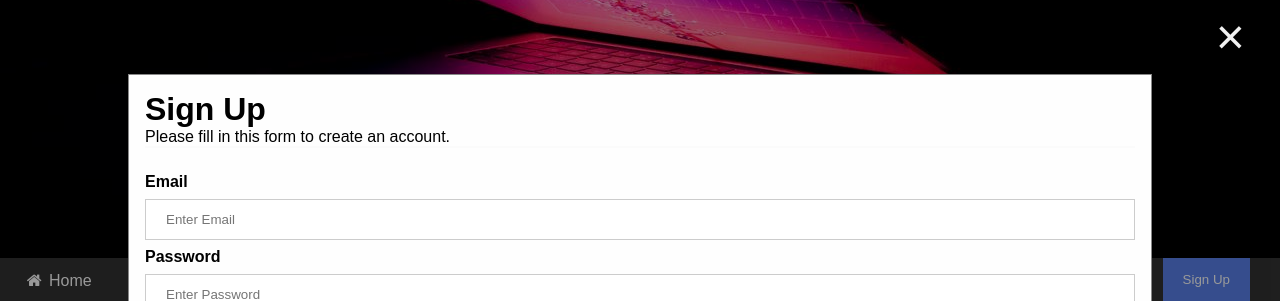
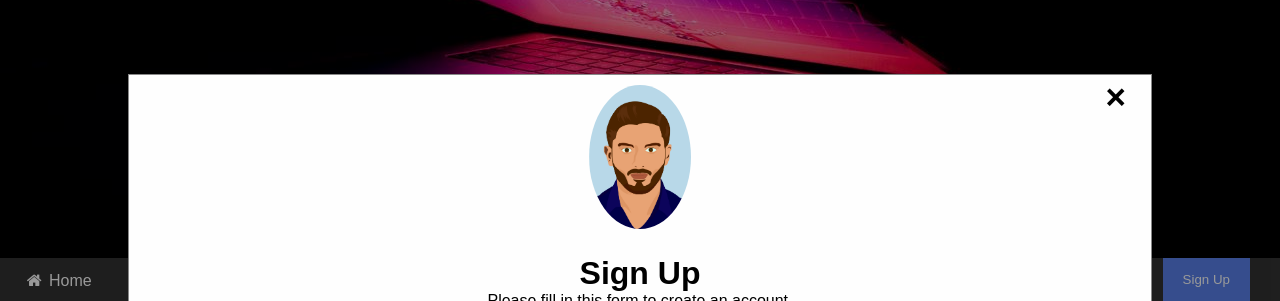
Before and after one commit to the-pandey-ji/MeraIdea, a PHP site: page / in a window 1280 px wide, after a click on "Sign Up". Shown: the top 301 px of the page. Run offline with PHP 8.4, Linux system fonts and the light colour scheme.

Commit message:
avatar set to signup form

```diff
--- a/index.html
+++ b/index.html
@@ -95,11 +95,14 @@
 
 
      <div id="id02" class="modal">
-      <span onclick="document.getElementById('id02').style.display='none'" style="color: #f1f1f1; position: absolute; right:35px ; top: 25px;font-size: 50px;" title="Close">&times;</span>
       <form class="modal-content" action="">
+        <div class="imgcontainer">
+        <span onclick="document.getElementById('id02').style.display='none'" class="close" title="Close">&times;</span>
+        <img src="photos/avatar.png" alt="Avatar" style="width: 10%;" class="avatar">
+      </div>
         <div class="container">
-          <h1>Sign Up</h1>
-          <p>Please fill in this form to create an account.</p>
+          <h1 style="  text-align: center;">Sign Up</h1>
+          <p style="  text-align: center;">Please fill in this form to create an account.</p>
           <hr>
           <label for="email"><b>Email</b></label>
           <input type="text" placeholder="Enter Email" name="email" required>
--- a/login.css
+++ b/login.css
@@ -44,6 +44,7 @@ img.avatar {
 
 .container {
   padding: 16px;
+
 }
 
 span.psw {
```
